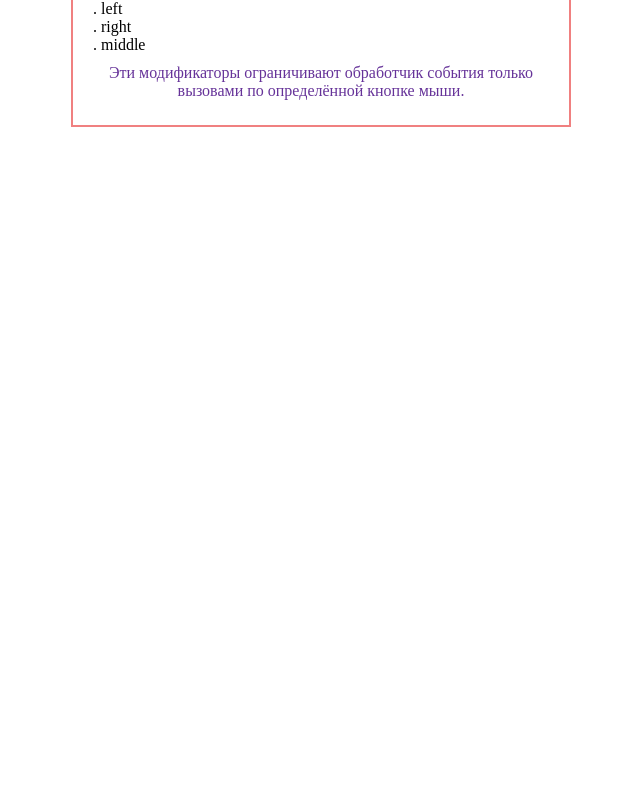
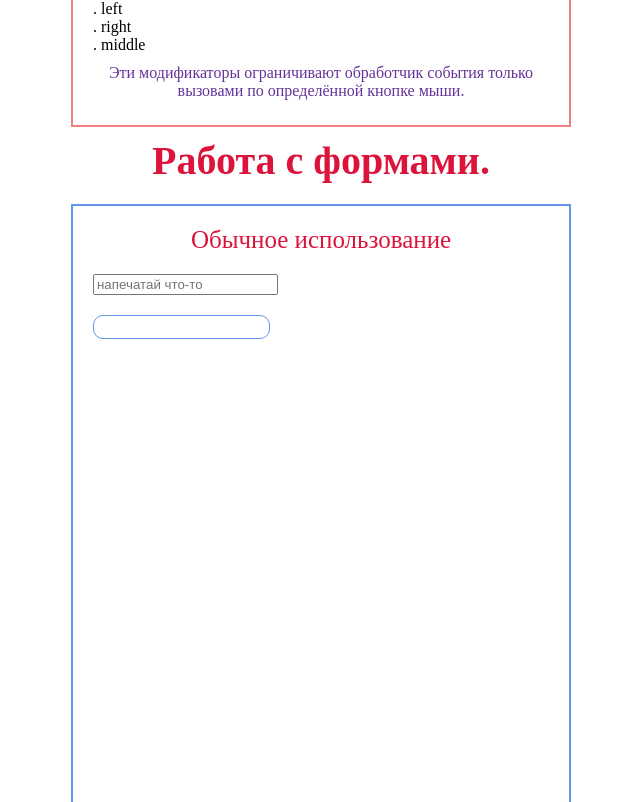
Before and after one commit to innamagkeeva/vue_components, a Vue app: page / in a window 1280 px wide. Shown: the part 3738-4540 px from the top of the page, without its empty margins (319-959 px from the left). Before the commit the page ends 3875 px from the top, so only its background shows below. Built offline with nearby package versions, Linux system fonts and the light colour scheme; the HTML template or start-up script is replaced by a standard one.

Commit message:
Обычное использование

```diff
--- a/src/App.vue
+++ b/src/App.vue
@@ -6,6 +6,7 @@ import ClassesAndStyles from '@/components/ClassesAndStyles.vue'
 import ConditionalRendering from '@/components/ConditionalRendering.vue'
 import RenderingLists from '@/components/RenderingLists.vue'
 import EventHandling from '@/components/EventHandling.vue'
+import WorkingWithForms from '@/components/WorkingWithForms.vue'
 </script>
 
 <template>
@@ -17,6 +18,7 @@ import EventHandling from '@/components/EventHandling.vue'
     <ConditionalRendering />
     <RenderingLists />
     <EventHandling />
+    <WorkingWithForms />
   </div>
 </template>
 <style>
--- /dev/null
+++ b/src/components/WorkingWithForms.vue
@@ -0,0 +1,54 @@
+<script setup lang="ts">
+import { ref } from 'vue'
+
+const message = ref<string>('')
+</script>
+<template>
+  <h1
+    class="title"
+    style="font-size: 40px"
+  >
+    Работа с формами.
+  </h1>
+  <div class="circuit">
+    <p
+      class="title"
+      style="font-size: 25px"
+    >
+      Обычное использование
+    </p>
+    <input
+      style="margin-bottom: 20px"
+      v-model="message"
+      type="text"
+      placeholder="напечатай что-то"
+    />
+    <p class="textOutput">{{ message }}</p>
+  </div>
+</template>
+
+<style scoped>
+.title {
+  text-align: center;
+  color: crimson;
+  font-size: 20px;
+  margin-bottom: 20px;
+}
+
+.circuit {
+  width: 500px;
+  height: 910px;
+  margin: 0 auto;
+  margin-bottom: 10px;
+  border: 2px solid cornflowerblue;
+  padding: 20px;
+}
+
+.textOutput {
+  width: 177px;
+  height: 24px;
+  border: 1px solid cornflowerblue;
+  border-radius: 10px;
+  padding: 0 10px;
+}
+</style>
```
